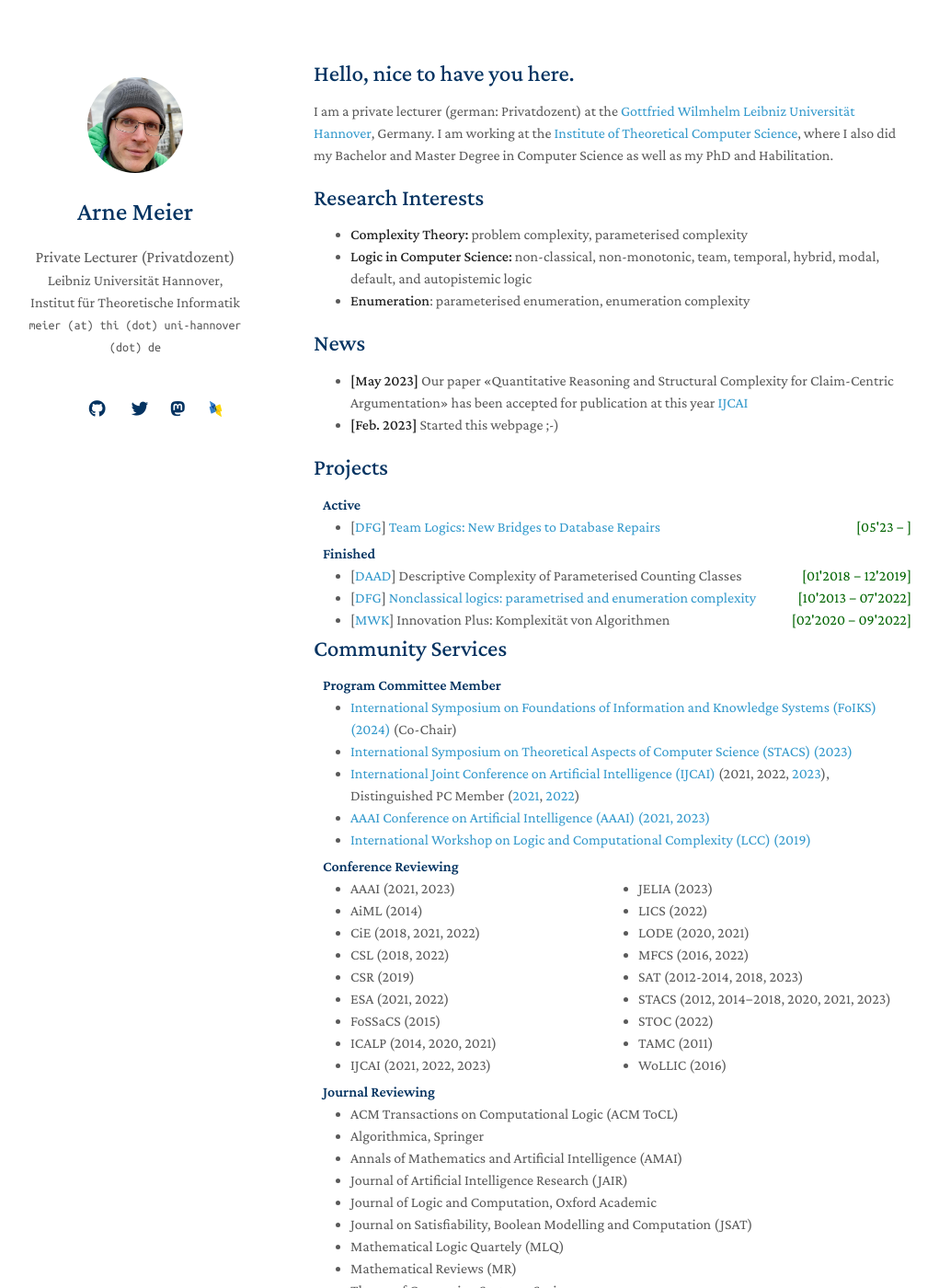
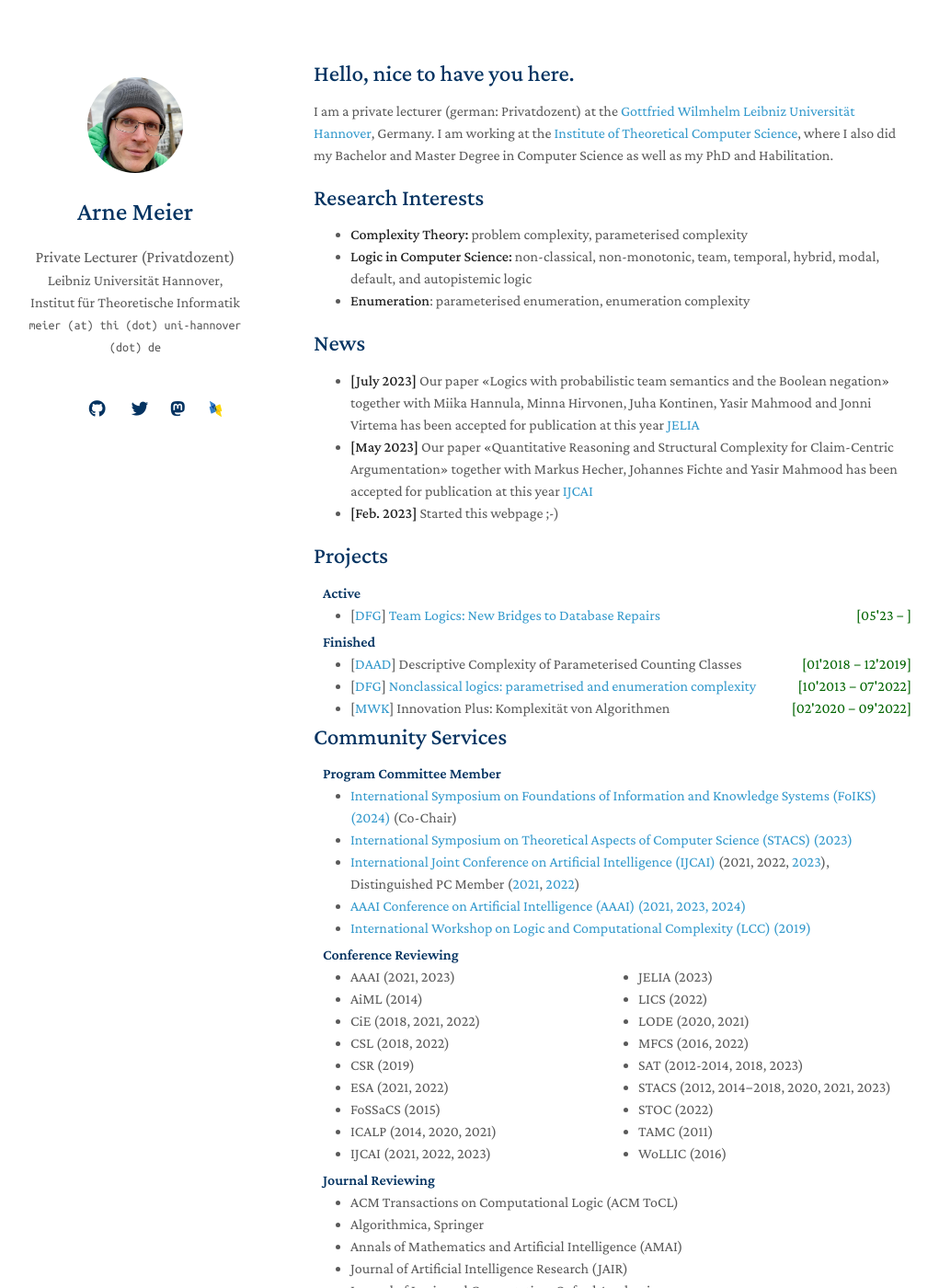
Before and after one commit to ArneMeier/ArneMeier.github.io, a Jekyll site: the page built from index.md, in a window 1280 px wide and 1400 px high. Shown: the whole window at 92% size, without its empty margins (129-1150 px from the left). Built offline with Jekyll 4.4.1, drawn with Linux system fonts in a browser that asks for light colours; nearby versions of some CDN libraries; a style sheet for code colours, icons or effects is not loaded; our own code applies the rules of GitHub Pages for plain Markdown files.

Commit message:
jelia accept + aaai pc

```diff
--- a/_includes/services.md
+++ b/_includes/services.md
@@ -6,7 +6,7 @@
   <li><autocolor><a href="https://foiks2024.github.io/index.html">International Symposium on Foundations of Information and Knowledge Systems (FoIKS) (2024)</a></autocolor> (Co-Chair)</li>
   <li><autocolor><a href="https://www.conferences.uni-hamburg.de/event/272/">International Symposium on Theoretical Aspects of Computer Science (STACS) (2023)</a></autocolor></li>
   <li><autocolor><a href="https://www.ijcai.org">International Joint Conference on Artificial Intelligence (IJCAI)</a> (2021, 2022, <a href="https://ijcai-23.org/pc-member-list/">2023</a>),<br /> Distinguished PC Member (<a href="https://twitter.com/IJCAIconf/status/1433178877782892553">2021</a>, <a href="https://twitter.com/ijcaiconf/status/1551838447450595329?s=10&t=6wYerji3d4yfMjwbLmbCyQ">2022</a>)</autocolor></li>
-  <li><autocolor><a href="https://aaai.org">AAAI Conference on Artificial Intelligence (AAAI) (2021, 2023)</a></autocolor></li>
+  <li><autocolor><a href="https://aaai.org">AAAI Conference on Artificial Intelligence (AAAI) (2021, 2023, 2024)</a></autocolor></li>
   <li><autocolor><a href="https://www.cs.swansea.ac.uk/lcc/lcc2019.html">International Workshop on Logic and Computational Complexity (LCC) (2019)</a></autocolor></li>
 </ul>
 
--- a/index.md
+++ b/index.md
@@ -15,7 +15,8 @@ I am working at the [Institute of Theoretical Computer Science](https://www.thi.
 
 ## News
 
-- **[May 2023]** Our paper «Quantitative Reasoning and Structural Complexity for Claim-Centric Argumentation» has been accepted for publication at this year <a href="http://ijcai-23.org" target="_blank">IJCAI</a>
+- **[July 2023]** Our paper «Logics with probabilistic team semantics and the Boolean negation» together with Miika Hannula, Minna Hirvonen, Juha Kontinen, Yasir Mahmood and Jonni Virtema has been accepted for publication at this year <a href="http://jelia2023.inf.tu-dresden.de">JELIA</a>
+- **[May 2023]** Our paper «Quantitative Reasoning and Structural Complexity for Claim-Centric Argumentation» together with Markus Hecher, Johannes Fichte and Yasir Mahmood has been accepted for publication at this year <a href="http://ijcai-23.org" target="_blank">IJCAI</a>
 - **[Feb. 2023]** Started this webpage ;-)
 
 {% include_relative _includes/projects.md %}
```
